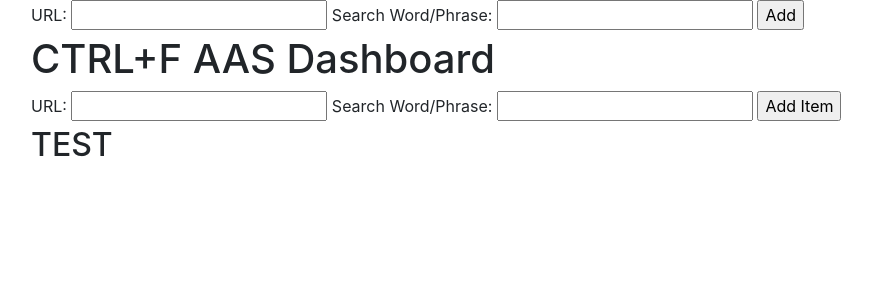
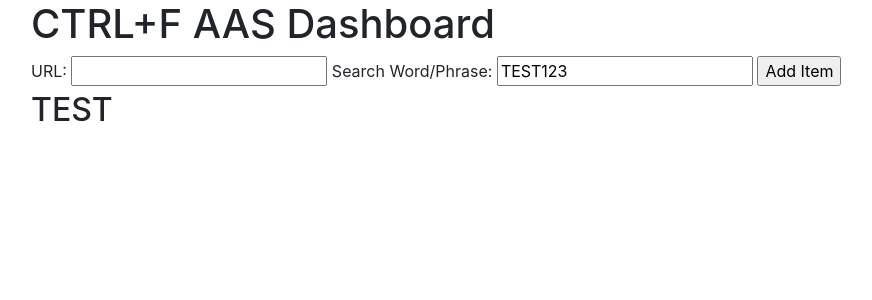
Before and after one commit to codygula/Final-Flask-Project, a Flask app: template templates/index.html in a window 1280 px wide. Shown: the part 56-356 px from the top of the page, without its empty margins (54-926 px from the left). Run offline with Flask 2, Linux system fonts and the light colour scheme; the template is opened without the code that fills it, so the values that code supplies are empty; some libraries are stand-ins or nearby versions.

Commit message:
improvements

```diff
--- a/app.py
+++ b/app.py
@@ -1,7 +1,8 @@
-from flask import Flask, render_template, request
+from flask import Flask, render_template, request, redirect
 import boto3
 import scratchpad
 import time
+import json
 
 dbclient = boto3.resource("dynamodb")
 searchdatabase = dbclient.Table("searchItems")
@@ -14,16 +15,16 @@ app = Flask(__name__)
 def UserInput():
     resp = scratchpad.query_table('searchItems', 'email', '222222')
     posts = resp.get('Items')
-    print(posts)
-    if request.method == "POST":
-        if request.form.get('Add') == 'Add':
-            print("userInput() Called!!!!!!!!!!!!!!!!!!!")
-            searchword = request.form.get("searchword")
-            searchURL = request.form.get("URL")
-            response = scratchpad.put_info('222222', searchURL, searchword)
-            print(response)
-            print(searchword)
-            print(searchURL)
+    # print(posts)
+    # if request.method == "POST":
+    #     if request.form.get('Add') == 'Add':
+    #         print("userInput() Called!!!!!!!!!!!!!!!!!!!")
+    #         searchword = request.form.get("searchword")
+    #         searchURL = request.form.get("URL")
+    #         response = scratchpad.put_info('222222', searchURL, searchword)
+    #         print(response)
+    #         print(searchword)
+    #         print(searchURL)
     return render_template('index.html', posts=posts)
 
 @app.route('/DeleteItem',  methods =["POST"])
@@ -52,20 +53,24 @@ def TestItem():
     posts = resp.get('Items')
     return render_template('index.html', posts=posts)
 
-@app.route('/AddItem', methods=["POST"])
+@app.route('/AddItem', methods=["GET","POST"])
 def AddItem():
     print("AddItem() Called")
+
     information = request.data
     testThis = (information.decode("utf-8"))
+    data = json.loads(testThis)
+
     print("testThis= ", testThis)
-    print(type(information))
-    print(type(testThis))
-    print("AddItem() information = ", information)
+    print("AddItem() data[item] = ", data["item"])
+    print("AddItem() data[URL] = ", data["URL"])
 
     # searchword = request.form.get("searchword")
     # searchURL = request.form.get("URL")
-    # response = scratchpad.put_info('222222', searchURL, searchword)
-
+    response = scratchpad.put_info('222222', data["URL"], data["item"])
+    print(response)
+    time.sleep(1)
     resp = scratchpad.query_table('searchItems', 'email', '222222')
     posts = resp.get('Items')
+
     return render_template('index.html', posts=posts)
--- a/templates/index.html
+++ b/templates/index.html
@@ -1,19 +1,7 @@
 {% extends 'base.html' %}
 
 
-{% block content1 %}
-<form action="{{ url_for('UserInput')}}" method="post">
-    <label for="URL">URL:</label>
-    <input type="text" id="URL" name="URL">
 
-    <label for="searchword">Search Word/Phrase:</label>
-    <input type="text" id="searchword" name="searchword">
-
-    <input type="submit" value="Add" name="Add"/>
-
-
-  </form>
-{% endblock %}
 {% block content2 %}
 <script>
     // Javascript Stolen partially from https://stackoverflow.com/questions/606191/convert-bytes-to-a-string
@@ -36,30 +24,13 @@
     function AddFunction() {
         console.log("add function called, I think")
         const itemWord = document.getElementById('searchword').value;
-        // const itemURL = (document.getElementById('searchURL').value)
-        console.log(itemWord);
+        const itemURL = document.getElementById('searchURL').value;
 
-
+        const data = JSON.stringify({item: itemWord, URL:itemURL})
         const URL = '/AddItem'
         const xhr = new XMLHttpRequest();
         xhr.open('POST', URL);
-        xhr.send(itemWord);
-
-        // var searchword =
-        //     document.getElementById('searchword');
-        // var searchURL =
-        //     document.querySelector("#AddItemForm [name='searchURL']");
-
-        // var search_word = searchword.value;
-        // var search_URL = SearchURL.value;
-
-
-        // const URL = '/AddItem'
-        // var form = new FormData();
-        // form.append(search_word, search_URL);
-        // const xhr = new XMLHttpRequest();
-        // xhr.open('POST', URL);
-        // xhr.send(searchword);
+        xhr.send(data);
 
     }
 </script>
@@ -71,7 +42,7 @@
         <input type="text" id="searchURL" name="searchURL">
 
         <label for="searchword">Search Word/Phrase:</label>
-        <input type="text" id="searchword" name="searchword">
+        <input type="text" id="searchword" value="TEST123" name="searchword">
 
         <input type="button" onclick="AddFunction()" value="Add Item" name="Add"/>
 
```
